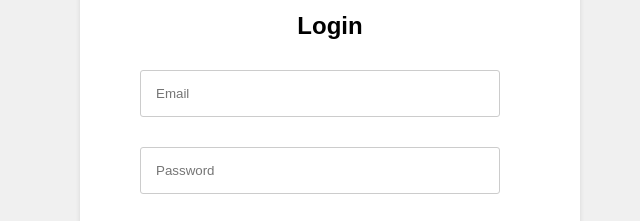
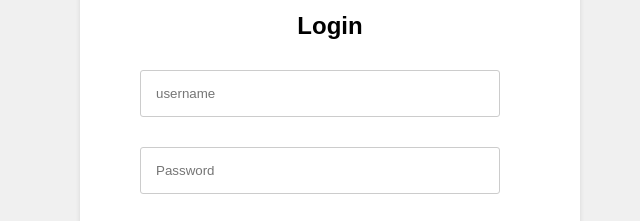
Before and after one commit to cs411-alawini/fa23-cs411-team032-DataCube, a website: page frontend/login.html in a window 1280 px wide. Shown: the part 279-500 px from the top of the page, 310-950 px from the left. Drawn offline with Linux system fonts and the light colour scheme.

Commit message:
delete email in user register and login

```diff
--- a/frontend/login.html
+++ b/frontend/login.html
@@ -20,7 +20,7 @@
     <div class="form-container">
         <form class="form-login-register">
             <h2>Login</h2>
-            <input type="email" placeholder="Email" required>
+            <input type="text" placeholder="username" required>
             <input type="password" placeholder="Password" required>
             <button type="submit">Login</button>
             <p>Don't have an account? <a href="register.html">Register</a></p>
```
Also changed, not shown: frontend/register.html (+0 -1 lines).
